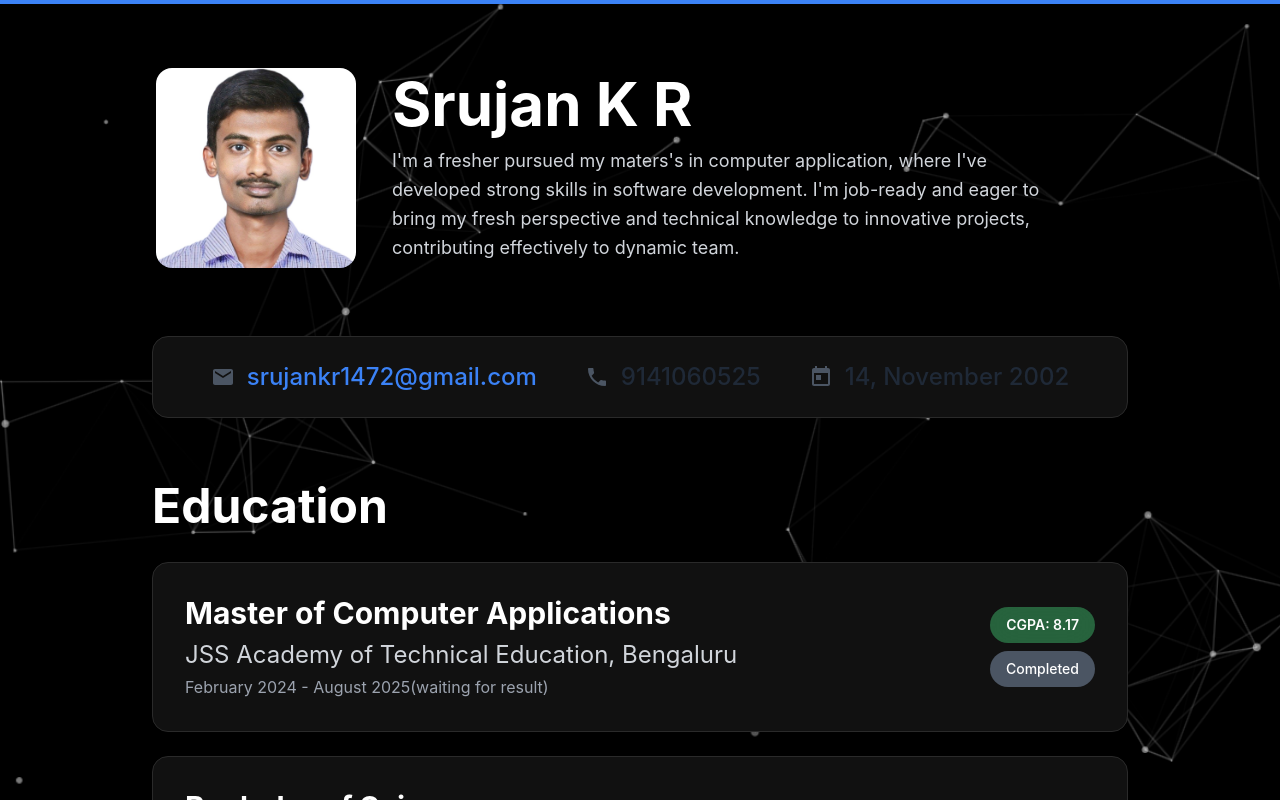
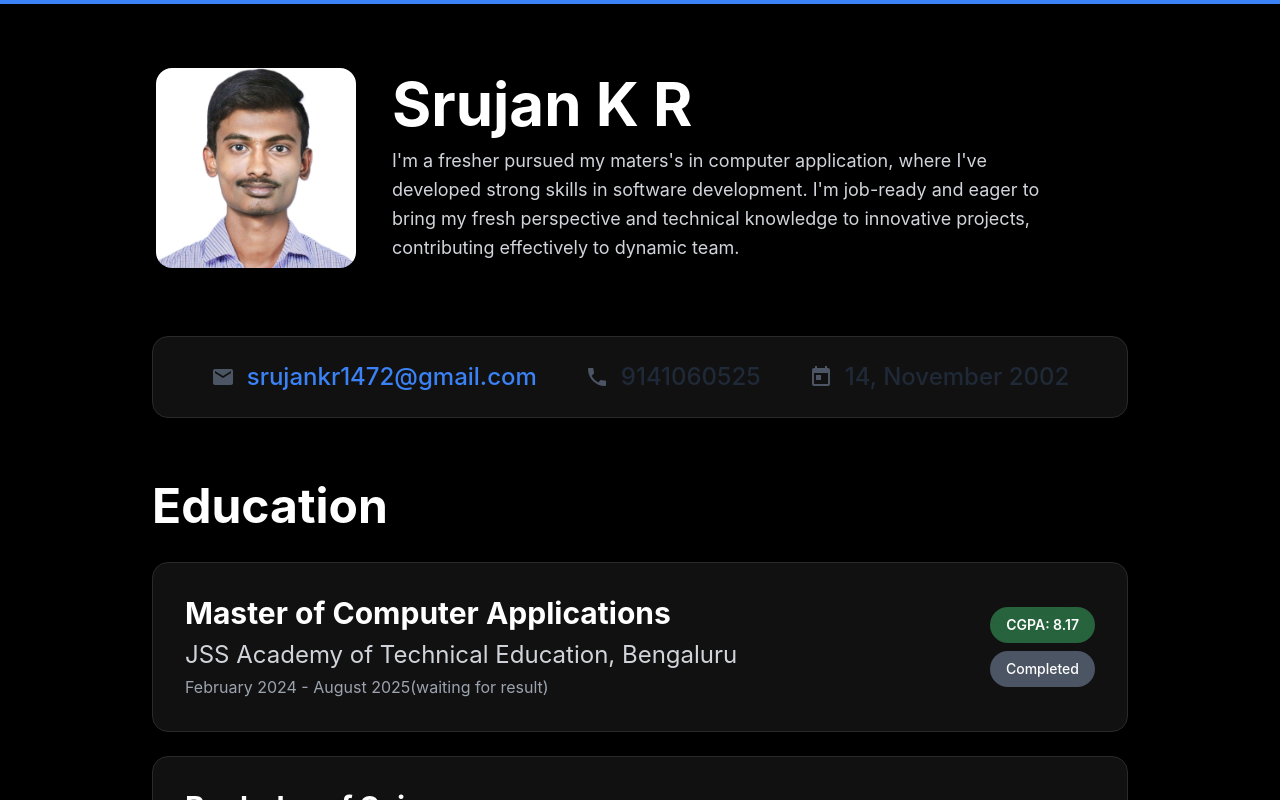
Before and after one commit to srujan1472/Portfolio, a Next.js app: page / in a window 1280 px wide. Shown: the top 800 px of the page. Built offline with nearby package versions, Linux system fonts and the light colour scheme.

Commit message:
background
background

```diff
--- a/src/app/globals.css
+++ b/src/app/globals.css
@@ -18,10 +18,10 @@ body {
 }
 
 /* Modern dark black background */
-/* .gradient-bg {
+.gradient-bg {
   background: #000000;
   position: relative;
-} */
+}
 
 .gradient-bg::before {
   content: '';
@@ -45,8 +45,8 @@ body {
   z-index: 0;
   pointer-events: none;
   overflow: hidden;
-  /* background-color: #000000; */
-  background-image: url('/Image2.png');
+  background-color: #000000;
+  /* background-image: url('/Image2.png'); */
   background-size: cover;
   background-position: center;
   background-repeat: no-repeat;
```
